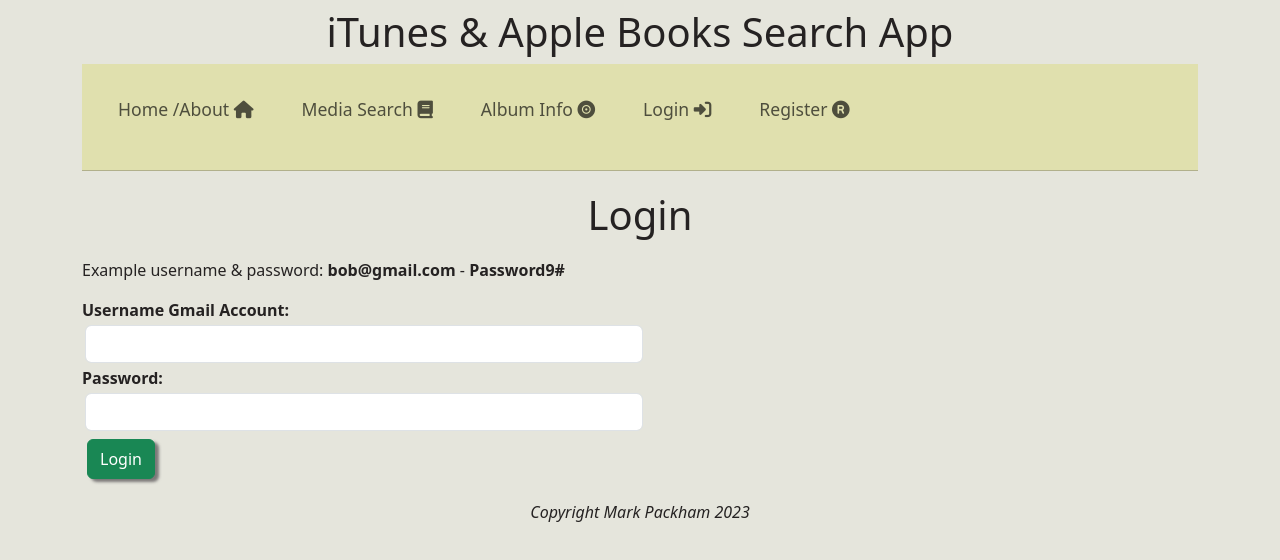
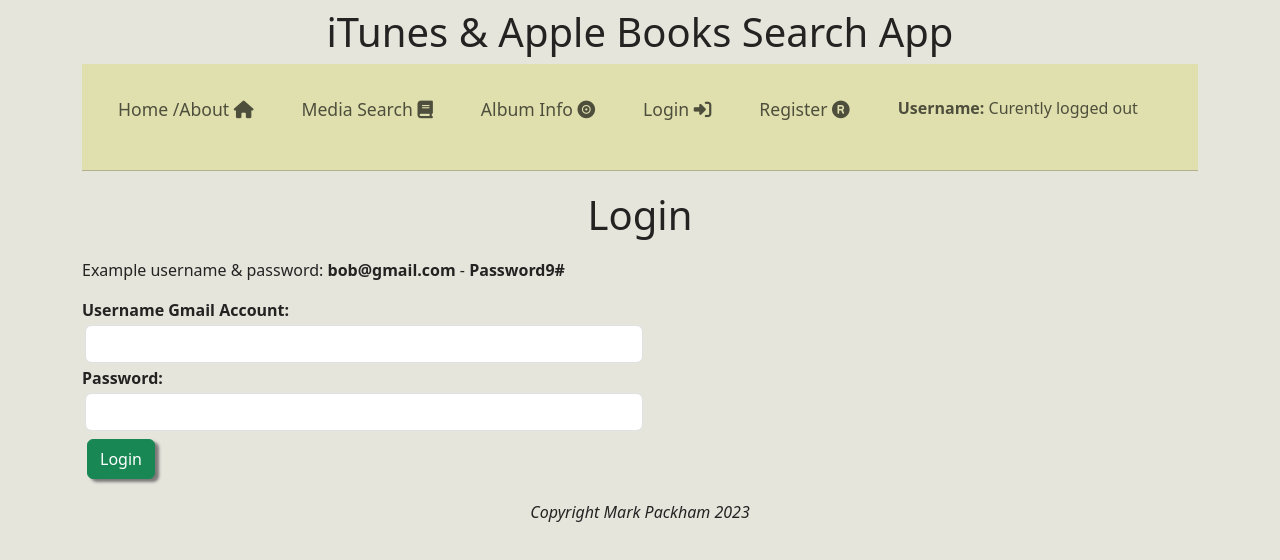
Before and after one commit to markpackham/HyperionReactExpressFaviTunesCapstoneProject, a React (Vite) app in the folder frontend/: page /login in a window 1280 px wide. Shown: the top 560 px of the page. Built offline with nearby package versions, Linux system fonts and the light colour scheme.

Commit message:
mention redux usage

```diff
--- a/frontend/package.json
+++ b/frontend/package.json
@@ -11,6 +11,7 @@
     "start": "npm install && vite && concurrently"
   },
   "dependencies": {
+    "@reduxjs/toolkit": "^1.9.7",
     "axios": "^1.6.0",
     "bootstrap": "^5.3.2",
     "dompurify": "^3.0.6",
--- a/frontend/src/components/sitewide/NavbarSitewide.jsx
+++ b/frontend/src/components/sitewide/NavbarSitewide.jsx
@@ -1,10 +1,16 @@
 import { Link, useNavigate } from "react-router-dom";
+import { useDispatch, useSelector } from "react-redux";
+import { setUserName } from "../../store/userSlice";
 
 const NavbarSitewide = () => {
   const navigate = useNavigate();
   const token_storage = sessionStorage.getItem("jwt_token");
+  const userName = useSelector((state) => state.userName.userName);
+
+  const dispatch = useDispatch();
 
   const handleLogout = () => {
+    dispatch(setUserName("Currently logged out"));
     // Delete token
     sessionStorage.setItem("jwt_token", "");
     navigate("/login");
@@ -49,6 +55,11 @@ const NavbarSitewide = () => {
                 </a>
               </li>
             )}
+            <li className="nav-item">
+              <span className="nav-link">
+                <strong>Username:</strong> {userName}
+              </span>
+            </li>
           </ul>
         </div>
       </nav>
--- a/frontend/src/components/users/Login.jsx
+++ b/frontend/src/components/users/Login.jsx
@@ -4,10 +4,14 @@ import { useState } from "react";
 import * as Yup from "yup";
 import axios from "axios";
 import DOMPurify from "dompurify";
+import { useDispatch } from "react-redux";
 import Swal from "sweetalert2";
 import { urlPath } from "../../global";
 
+import { setUserName } from "../../store/userSlice";
+
 const Login = () => {
+  const dispatch = useDispatch();
   const token_storage = sessionStorage.getItem("jwt_token");
   const [token, setToken] = useState("");
   const navigate = useNavigate();
@@ -43,7 +47,8 @@ const Login = () => {
             // Set user up with their token
             setToken[res.data.token];
             sessionStorage.setItem("jwt_token", res.data.token);
-
+            // Put username in header
+            dispatch(setUserName(DOMPurify.sanitize(formik.values.username)));
             navigate("/search");
           } else {
             Swal.fire({
--- a/frontend/src/main.jsx
+++ b/frontend/src/main.jsx
@@ -3,11 +3,15 @@ import ReactDOM from "react-dom/client";
 import { BrowserRouter } from "react-router-dom";
 import App from "./App.jsx";
 import "bootstrap/dist/css/bootstrap.min.css";
+import store from "./store/store";
+import { Provider } from "react-redux";
 
 ReactDOM.createRoot(document.getElementById("root")).render(
-  <React.StrictMode>
-    <BrowserRouter>
-      <App />
-    </BrowserRouter>
-  </React.StrictMode>
+  <Provider store={store}>
+    <React.StrictMode>
+      <BrowserRouter>
+        <App />
+      </BrowserRouter>
+    </React.StrictMode>
+  </Provider>
 );
--- /dev/null
+++ b/frontend/src/store/store.js
@@ -0,0 +1,10 @@
+import { configureStore } from "@reduxjs/toolkit";
+import userReducer from "./userSlice";
+
+const store = configureStore({
+  reducer: {
+    userName: userReducer,
+  },
+});
+
+export default store;
--- /dev/null
+++ b/frontend/src/store/userSlice.js
@@ -0,0 +1,20 @@
+import { createSlice } from "@reduxjs/toolkit";
+
+// User gained via login or register
+const initialState = {
+  userName: "Curently logged out",
+};
+
+export const userSlice = createSlice({
+  name: "user",
+  initialState,
+  reducers: {
+    setUserName: (state, action) => {
+      state.userName = action.payload;
+    },
+  },
+});
+
+export const { setUserName } = userSlice.actions;
+
+export default userSlice.reducer;
```
Also changed, not shown: 2 other files (tests, documents, lock files or other folders).
